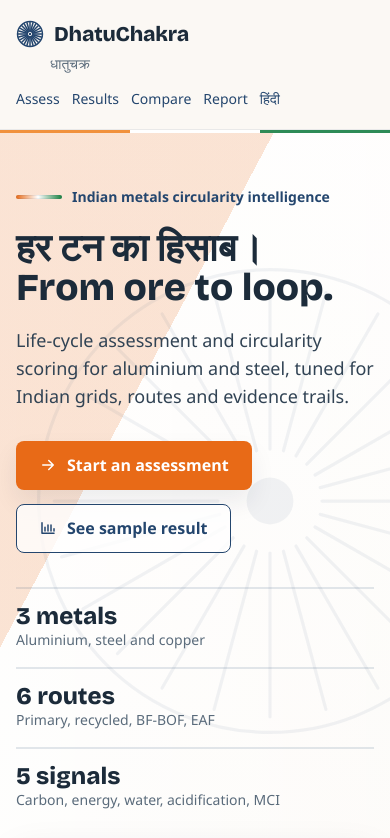
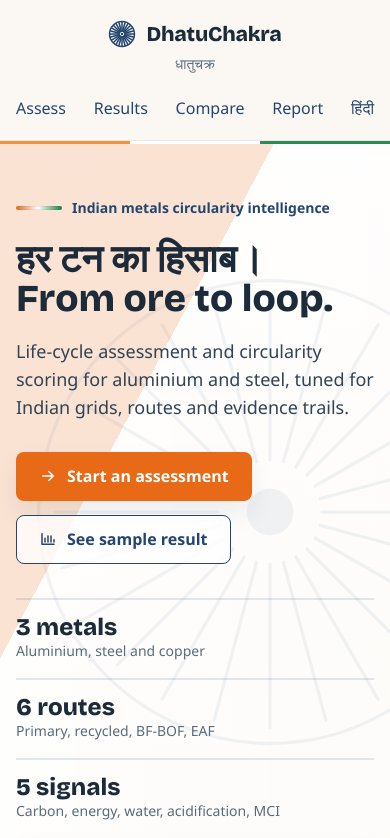
Before and after one commit to grv-io/LCA-TOOL, a plain HTML site: page prototype/index.html in a window 390 px wide. Shown: the top 838 px of the page. Drawn offline with Linux system fonts and the light colour scheme; a web font is replaced by a local one.

Commit message:
fix: index.html mobile padding and center header logo

```diff
--- a/prototype/index.html
+++ b/prototype/index.html
@@ -374,22 +374,6 @@
   }
 
   @media (max-width: 760px) {
-    .home-page .site-header .wrap {
-      align-items: flex-start;
-      gap: 14px;
-    }
-    .home-page .brand {
-      flex-wrap: wrap;
-      row-gap: 2px;
-    }
-    .home-page .brand .word { font-size: 21px; }
-    .home-page .brand .dev { width: 100%; margin-left: 34px; }
-    .home-page .nav {
-      gap: 12px;
-      flex-wrap: wrap;
-      justify-content: flex-end;
-      font-size: 14px;
-    }
     .home-hero h1 { font-size: 38px; }
     .home-hero .sub { font-size: 18px; }
     .home-proof,
@@ -413,11 +397,31 @@
   }
 
   @media (max-width: 620px) {
+    .home-page .wrap {
+      padding-left: 16px !important;
+      padding-right: 16px !important;
+    }
     .home-page .site-header .wrap {
       flex-direction: column;
+      align-items: center;
+      gap: 14px;
+    }
+    .home-page .brand {
+      flex-wrap: wrap;
+      justify-content: center;
+      row-gap: 2px;
+      width: 100%;
+    }
+    .home-page .brand .word { font-size: 21px; }
+    .home-page .brand .dev {
+      width: 100%;
+      margin-left: 0;
+      text-align: center;
     }
     .home-page .nav {
-      justify-content: flex-start;
+      justify-content: space-between;
+      width: 100%;
+      margin-top: 8px;
     }
   }
 </style>
```
